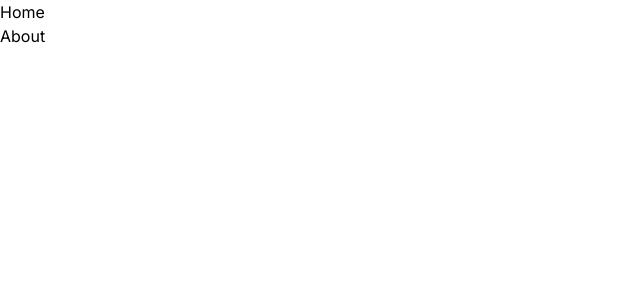
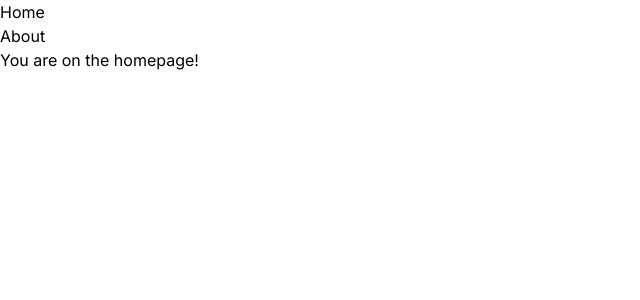
Before and after one commit to lsapundzic/b2b-store-frontend, a Next.js app: page / in a window 1280 px wide. Shown: the top 300 px of the page, without its empty margins (0-640 px from the left). Built offline with nearby package versions, Linux system fonts and the light colour scheme.

Commit message:
figuring out the layout document

```diff
--- a/app/page.js
+++ b/app/page.js
@@ -1,5 +1,9 @@
 import Image from "next/image";
 
 export default function Home() {
-  return <main></main>;
+  return (
+    <main>
+      <h1>You are on the homepage!</h1>
+    </main>
+  );
 }
```
